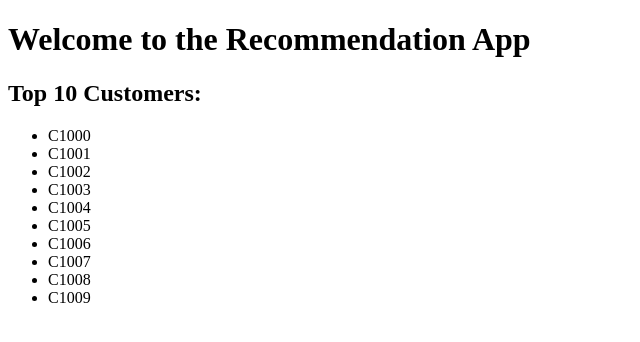
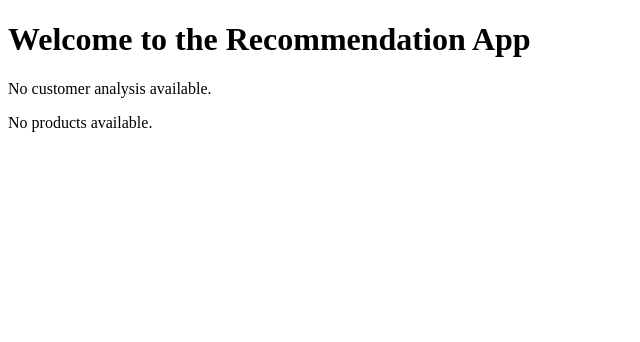
Before and after one commit to ShreyasMandlik/ecom_ai, a Django app: page / in a window 1280 px wide. Shown: the top 342 px of the page, without its empty margins (0-640 px from the left). Run offline with Django 5.2, Linux system fonts and the light colour scheme; data comes from the database, SQL or seed files in the repository.

Commit message:
Refactor CustomerAgent to improve error handling and response format

```diff
--- a/recommendation_app/templates/home.html
+++ b/recommendation_app/templates/home.html
@@ -9,16 +9,27 @@
 
 <body>
     <h1>Welcome to the Recommendation App</h1>
+    {% if customer_analysis %}
+    <h2>Customer Analysis:</h2>
+    <p>{{ customer_analysis }}</p>
+    {% else %}
+    <p>No customer analysis available.</p>
+    {% endif %}
 
-    {% if customers %}
-    <h2>Top 10 Customers:</h2>
+    {% if filtered_products %}
+    <h2>Filtered Products:</h2>
     <ul>
-        {% for customer in customers %}
-        <li>{{ customer.customer_id }}</li>
+        {% for product in filtered_products %}
+        <li>
+            <strong>Product ID:</strong> {{ product.product_id }} <br>
+            <strong>Category:</strong> {{ product.category }} <br>
+            <strong>Price:</strong> ${{ product.price }} <br>
+            <strong>Brand:</strong> {{ product.brand }}
+        </li>
         {% endfor %}
     </ul>
     {% else %}
-    <p>No customers found.</p>
+    <p>No products available.</p>
     {% endif %}
 </body>
 
--- a/recommendation_app/urls.py
+++ b/recommendation_app/urls.py
@@ -19,4 +19,5 @@ from .views import *
 
 urlpatterns = [
     path('',home , name='home'),
+    path('customer/<str:customer_id>/', get_list_products, name='get_list_products'),
 ]
--- a/recommendation_app/views.py
+++ b/recommendation_app/views.py
@@ -1,8 +1,19 @@
 from django.shortcuts import render, HttpResponse
 from .models import Customer
 from .agents.customer_agent import *
+from .agents.product_agent import *
 
 def home(request):
     customers = Customer.objects.all()
     customers = customers[:10]
     return render(request, 'home.html', {'customers': customers})
+
+def get_list_products(request, customer_id):
+    customer_analysis = run_customer_analysis(customer_id)
+    product_agent = ProductAgent(customer_id)
+    filtered_products = product_agent.get_filtered_products()
+    context = {
+        'customer_analysis': customer_analysis,
+        'filtered_products': filtered_products,
+    }
+    return render(request, 'home.html', context)
```
Also changed, not shown: recommendation_app/agents/customer_agent.py (+3 -9 lines), recommendation_app/agents/product_agent.py (added, +42 -0 lines).
